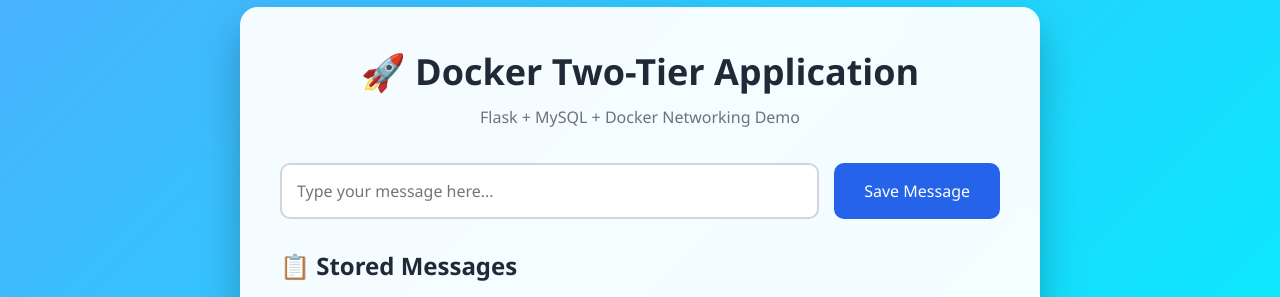
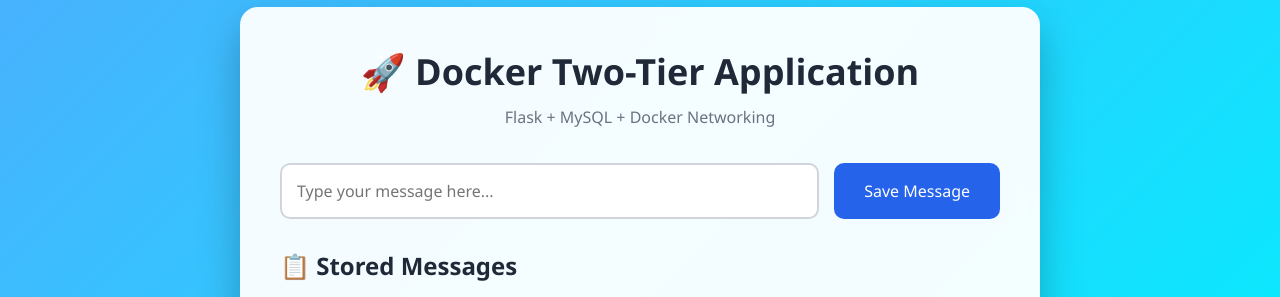
Before and after one commit to syedfaraz1/two-tier-app, a Flask app: page / in a window 1280 px wide. Shown: the part 178-475 px from the top of the page. Run offline with Flask 3, Linux system fonts and the light colour scheme; data that the repository does not hold is empty.

Commit message:
Update index.html
remove demo from title

```diff
--- a/templates/index.html
+++ b/templates/index.html
@@ -14,7 +14,7 @@
     <h1>🚀 Docker Two-Tier Application</h1>
 
     <p class="subtitle">
-        Flask + MySQL + Docker Networking Demo
+        Flask + MySQL + Docker Networking
     </p>
 
     <form method="POST">
```
